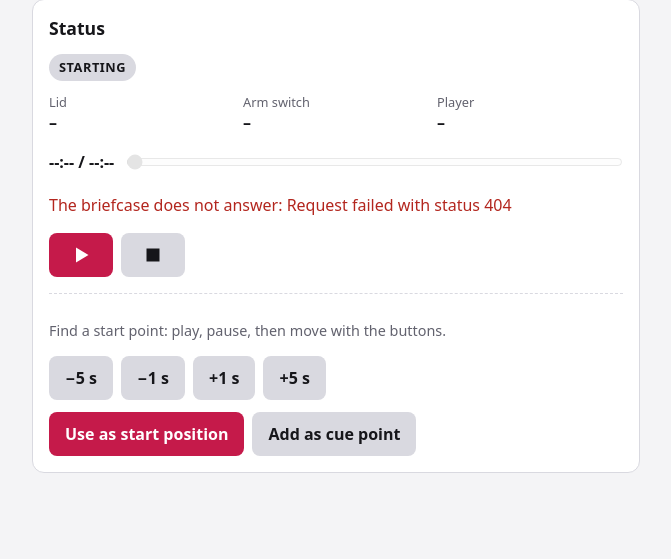
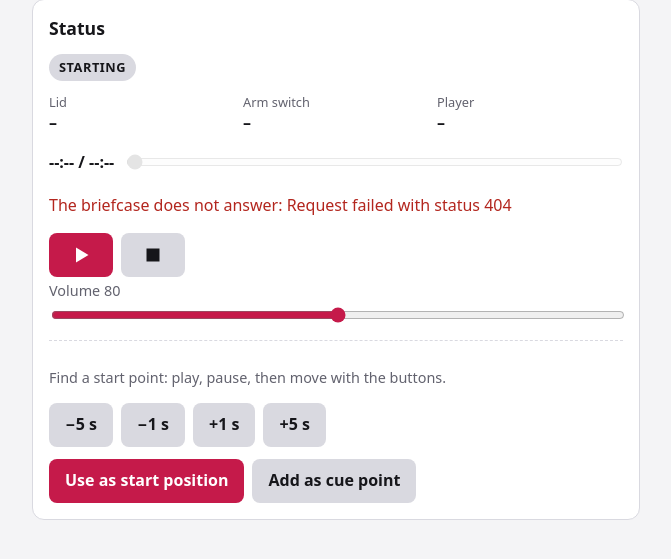
Before and after one commit to BatchCodes/rickroll_briefcase, a Python web app: template controller/src/briefcase/templates/index.html in a window 1280 px wide. Shown: the part 134-693 px from the top of the page, without its empty margins (304-975 px from the left). Run offline with Jinja, Linux system fonts and the light colour scheme; the template is opened without the code that fills it: most values are stand-ins (such as "Sample title", 1, 10 or a date in 2020).

Commit message:
fix: keep the tabs below the Android title bar, accept . and spaces in times, add volume to the Status tab

```diff
--- a/android/app/src/main/AndroidManifest.xml
+++ b/android/app/src/main/AndroidManifest.xml
@@ -16,7 +16,7 @@
         android:icon="@mipmap/ic_launcher"
         android:label="@string/app_name"
         android:networkSecurityConfig="@xml/network_security_config"
-        android:theme="@android:style/Theme.DeviceDefault.DayNight">
+        android:theme="@style/Theme.Briefcase">
 
         <activity
             android:name=".MainActivity"
--- /dev/null
+++ b/android/app/src/main/res/values/themes.xml
@@ -0,0 +1,4 @@
+<?xml version="1.0" encoding="utf-8"?>
+<resources>
+    <style name="Theme.Briefcase" parent="@android:style/Theme.DeviceDefault.DayNight" />
+</resources>
--- a/controller/src/briefcase/static/app.js
+++ b/controller/src/briefcase/static/app.js
@@ -68,6 +68,16 @@ let lastStatus = null;
 // True while a finger or the mouse drags the position bar.
 let draggingPosition = false;
 let lastArmedVideo = null;
+let lastVolumeInput = 0;
+const VOLUME_IDLE_MS = 1500;
+
+function showVolume(volume) {
+  const form = $("#settings-form");
+  form.volume.value = volume;
+  $("#status-volume").value = volume;
+  $("#volume-value").textContent = volume;
+  $("#status-volume-value").textContent = volume;
+}
 let videos = [];
 
 async function api(method, path, body) {
@@ -104,6 +114,10 @@ function showError(message) {
 
 function renderStatus(status) {
   lastStatus = status;
+  // Show a volume change from another phone, but not while this one moves a slider.
+  if (status.volume !== undefined && Date.now() - lastVolumeInput > VOLUME_IDLE_MS) {
+    showVolume(status.volume);
+  }
   if (status.armed_video !== undefined && status.armed_video !== lastArmedVideo) {
     lastArmedVideo = status.armed_video;
     refreshAll().catch(() => {});
@@ -204,8 +218,7 @@ function renderSettings(settings) {
   form.selection_mode.value = settings.selection_mode;
   form.default_start.value = settings.default_start;
   form.resume_window.value = settings.resume_window_sec;
-  form.volume.value = settings.volume;
-  $("#volume-value").textContent = settings.volume;
+  if (Date.now() - lastVolumeInput > VOLUME_IDLE_MS) showVolume(settings.volume);
   renderVideoTable(settings);
 }
 
@@ -602,8 +615,9 @@ function bindEvents() {
   );
 
   const form = $("#settings-form");
-  // The volume applies while the slider moves. Send at most one request per
-  // VOLUME_SEND_MS, and always send the last value.
+  // The volume applies while a slider moves. Send at most one request per
+  // VOLUME_SEND_MS, and always send the last value. The Status and Playback
+  // sliders show the same value.
   let volumeTimer = null;
   let volumeSent = null;
   const sendVolume = () => {
@@ -617,10 +631,13 @@ function bindEvents() {
     api("POST", "/api/volume", { volume }).catch((error) => showError(error.message));
     volumeTimer = setTimeout(sendVolume, VOLUME_SEND_MS);
   };
-  form.volume.addEventListener("input", () => {
-    $("#volume-value").textContent = form.volume.value;
-    if (volumeTimer === null) sendVolume();
-  });
+  for (const slider of [form.volume, $("#status-volume")]) {
+    slider.addEventListener("input", () => {
+      lastVolumeInput = Date.now();
+      showVolume(slider.value);
+      if (volumeTimer === null) sendVolume();
+    });
+  }
   form.addEventListener("submit", async (event) => {
     event.preventDefault();
     const body = {
--- a/controller/src/briefcase/static/style.css
+++ b/controller/src/briefcase/static/style.css
@@ -417,3 +417,12 @@ h3 {
 .tab-hidden {
   display: none;
 }
+
+.status-volume {
+  margin: 4px 0 8px;
+}
+
+.status-volume input {
+  padding: 0;
+  accent-color: var(--accent);
+}
--- a/controller/src/briefcase/templates/index.html
+++ b/controller/src/briefcase/templates/index.html
@@ -54,6 +54,10 @@
             <svg viewBox="0 0 24 24" aria-hidden="true"><use href="#icon-stop" /></svg>
           </button>
         </div>
+        <label class="status-volume">
+          Volume <output id="status-volume-value">80</output>
+          <input id="status-volume" type="range" min="0" max="100" step="1" />
+        </label>
         <div id="position-tools" class="position-tools">
           <p class="muted">Find a start point: play, pause, then move with the buttons.</p>
           <div class="buttons">
--- a/controller/src/briefcase/web.py
+++ b/controller/src/briefcase/web.py
@@ -164,6 +164,7 @@ def create_app(
         data = (await controller.status_with_position()).to_dict()
         data["power"] = power.status() if power else {"state": "no_switch"}
         data["knob"] = {"enabled": knob is not None}
+        data["volume"] = store.get().volume
         settings = store.get()
         names = library.names()
         if settings.armed_video in names:
```
Also changed, not shown: android/app/src/main/res/values-v35/themes.xml (added, +9 -0 lines), controller/src/briefcase/settings.py (+22 -3 lines), controller/tests/test_settings.py (+6 -1 lines).
